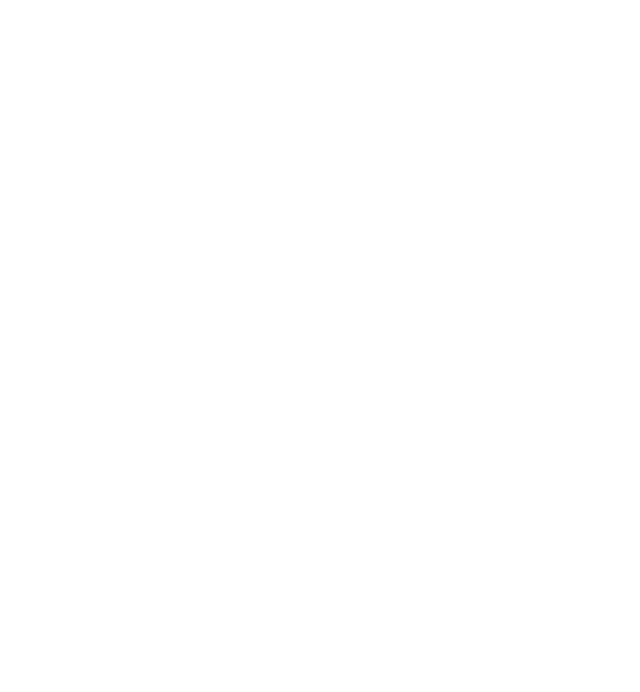
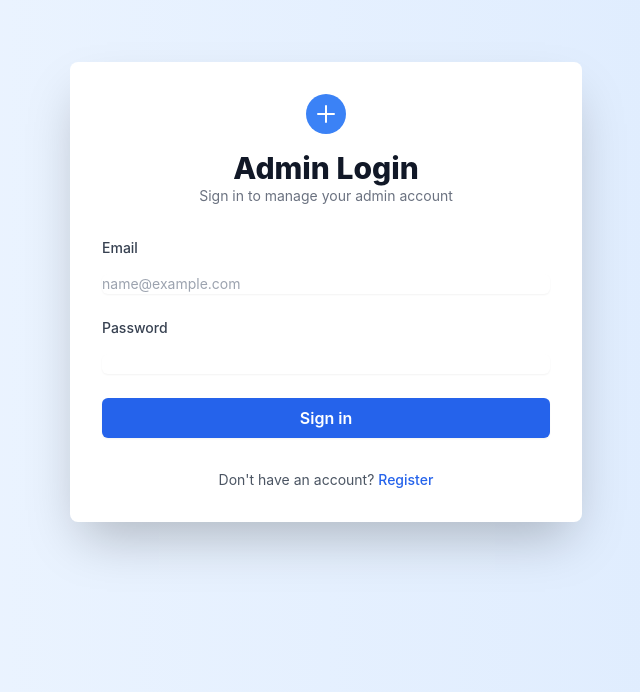
Before and after one commit to koushik8686/FDFED-2, a React (Create React App) app in the folder frontend/: page /admin/login in a window 1280 px wide. Before the commit this address had no page. Shown: the part 108-800 px from the top of the page, without its empty margins (314-954 px from the left). Built offline with nearby package versions, Linux system fonts and the light colour scheme.

Commit message:
added admin login

```diff
--- a/frontend/src/App.js
+++ b/frontend/src/App.js
@@ -10,6 +10,7 @@
 import SellerHome from './components/seller/Home';
 import Auction from './components/user/Auction';
 import Item from './components/seller/Item';
+import AdminLogin from './components/admin/Login';
 
 function App() {
   return (
@@ -23,6 +24,7 @@
         <Route path="/sellerhome" element={<SellerHome />} />
         <Route path="/auction/:item" element={<Auction />} />
         <Route path="/item/:item" element={<Item />} />
+        <Route path='/admin/login' element={<AdminLogin/>}/>
       </Routes>
     </BrowserRouter>
   );
--- /dev/null
+++ b/frontend/src/components/admin/Login.jsx
@@ -0,0 +1,99 @@
+import { useState, useEffect } from "react";
+import { Link, useNavigate } from "react-router-dom";
+import Cookies from "js-cookie";
+
+export default function AdminLogin() {
+  const [email, setEmail] = useState("");
+  const [password, setPassword] = useState("");
+  const [errormsg, seterrormsg] = useState("");
+  const navigate = useNavigate();
+  const admin = Cookies.get("admin");
+
+  useEffect(() => {
+    if (admin !== undefined) {
+      navigate("/admin");
+    }
+  }, [admin, navigate]);
+
+  const handleSubmit = async (event) => {
+    event.preventDefault();
+
+    try {
+      const response = await fetch("/admin/login", {
+        method: "POST",
+        headers: {
+          "Content-Type": "application/json",
+        },
+        body: JSON.stringify({ email, password }),
+      });
+      const data = await response.json();
+      if (data.message !== "Login Successfully") {
+        seterrormsg(data.message);
+      } else {
+        Cookies.set("admin", data.userId);
+        navigate("/admin");
+      }
+    } catch (error) {
+      seterrormsg(error.message);
+    }
+  };
+
+  return (
+    <div className="flex min-h-screen items-center justify-center bg-gradient-to-r from-blue-50 to-blue-100 p-6">
+      <div className="mx-auto w-full max-w-lg space-y-8 rounded-lg bg-white p-8 shadow-2xl">
+        <div className="text-center">
+          <div className="flex justify-center mb-4">
+            <div className="h-10 w-10 rounded-full bg-blue-500 flex items-center justify-center">
+              {/* SVG icon */}
+              <svg className="h-6 w-6 text-white" xmlns="http://www.w3.org/2000/svg" fill="none" viewBox="0 0 24 24" stroke="currentColor">
+                <path strokeLinecap="round" strokeLinejoin="round" strokeWidth="2" d="M12 4v16m8-8H4" />
+              </svg>
+            </div>
+          </div>
+          <h2 className="text-3xl font-extrabold text-gray-900">Admin Login</h2>
+          <p className="text-sm text-gray-500">Sign in to manage your admin account</p>
+        </div>
+        <form className="space-y-6" onSubmit={handleSubmit}>
+          <div className="grid gap-4">
+            <label htmlFor="email" className="block text-sm font-medium text-gray-700">
+              Email
+            </label>
+            <input
+              id="email"
+              type="email"
+              placeholder="name@example.com"
+              className="block w-full rounded-md border-gray-300 shadow-sm focus:border-blue-500 focus:ring-blue-500 sm:text-sm"
+              value={email}
+              onChange={(e) => setEmail(e.target.value)}
+            />
+          </div>
+          <div className="grid gap-4">
+            <label htmlFor="password" className="block text-sm font-medium text-gray-700">
+              Password
+            </label>
+            <input
+              id="password"
+              type="password"
+              className="block w-full rounded-md border-gray-300 shadow-sm focus:border-blue-500 focus:ring-blue-500 sm:text-sm"
+              value={password}
+              onChange={(e) => setPassword(e.target.value)}
+            />
+          </div>
+          <button
+            type="submit"
+            className="w-full rounded-md bg-blue-600 py-2 px-4 text-white font-semibold shadow-sm hover:bg-blue-500 focus:outline-none focus:ring-2 focus:ring-blue-400 focus:ring-offset-2"
+          >
+            Sign in
+          </button>
+          {errormsg && <p className="mt-2 text-center text-sm text-red-500">{errormsg}</p>}
+        </form>
+        <div className="text-center text-sm text-gray-600">
+          Don't have an account?{" "}
+          <Link to="/register" className="font-medium text-blue-600 hover:text-blue-500">
+            Register
+          </Link>
+        </div>
+      </div>
+    </div>
+  );
+}
--- a/frontend/src/components/user/Login.jsx
+++ b/frontend/src/components/user/Login.jsx
@@ -1,14 +1,12 @@
 import { useState, useEffect } from "react";
 import { Link, useNavigate } from "react-router-dom";
 import Cookies from "js-cookie";
-
 export default function Component() {
   const [email, setEmail] = useState("");
   const [password, setPassword] = useState("");
   const [errormsg, seterrormsg] = useState("");
   const navigate = useNavigate();
   const user = Cookies.get("user");
-
   useEffect(() => {
     if (user!==undefined) {
       navigate("/home");
@@ -19,7 +17,7 @@
     event.preventDefault();
 
     try {
-      const response = await fetch("http://localhost:4000/login", {
+      const response = await fetch("/login", {
         method: "POST",
         headers: {
           "Content-Type": "application/json",
@@ -69,9 +67,6 @@
               <label htmlFor="password" className="text-sm font-medium">
                 Password
               </label>
-              <Link to="/forgot-password" className="text-sm font-medium underline hover:text-primary">
-                Forgot password?
-              </Link>
             </div>
             <input
               id="password"
```
Also changed, not shown: 1 other file (tests, documents, lock files or other folders).
